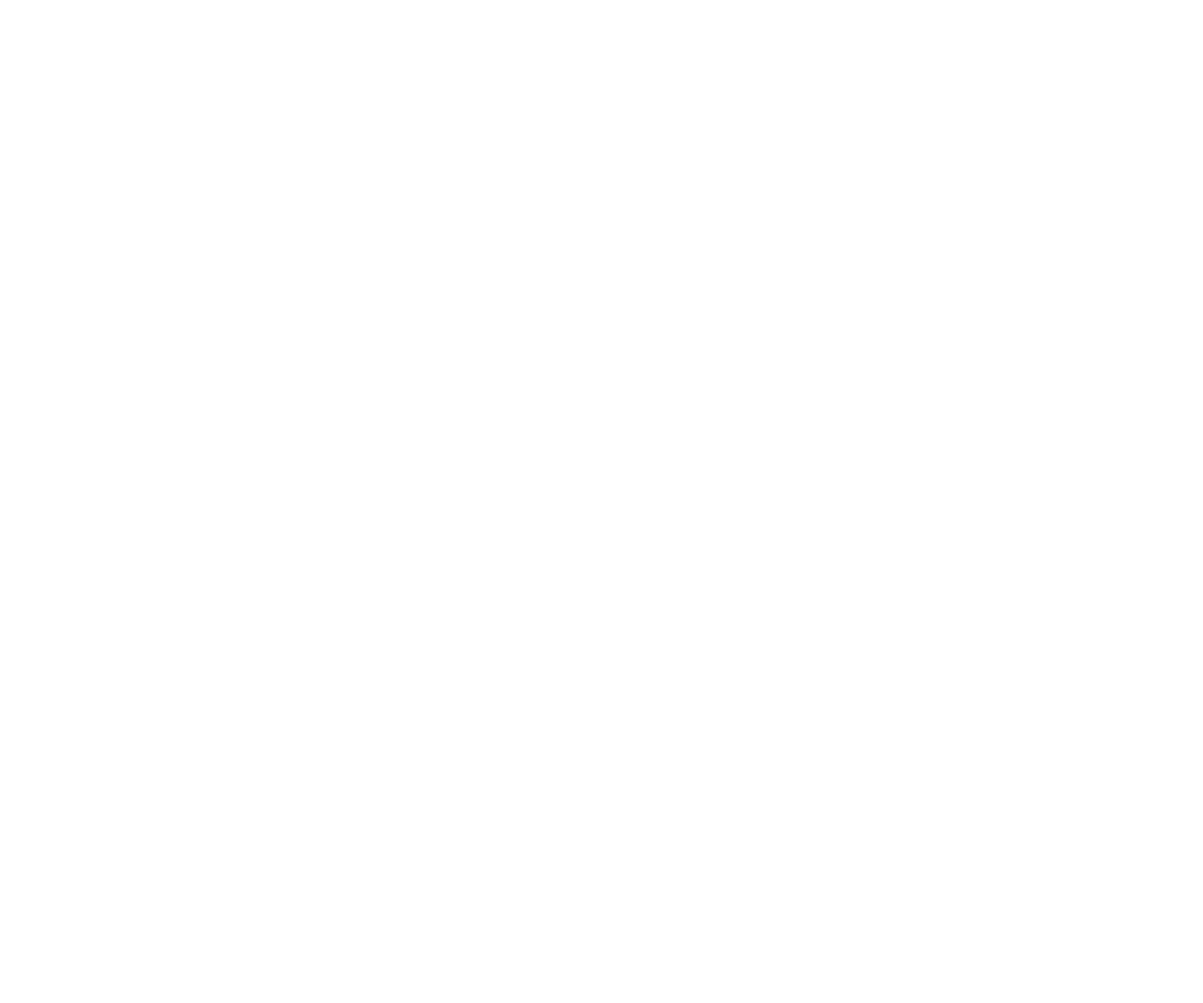
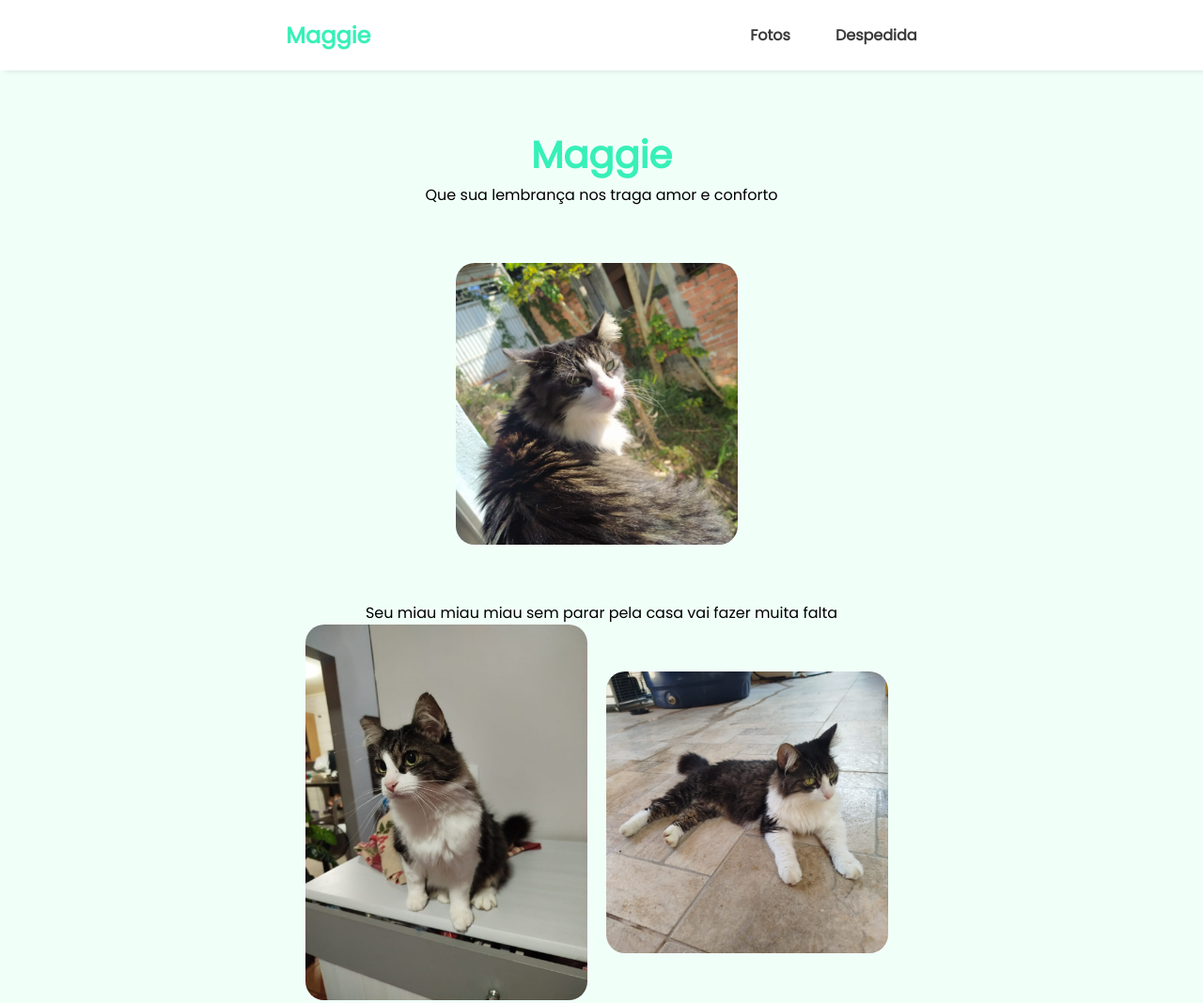
Before and after one commit to SilasFelipeDev/gatinha-maggie, a plain HTML site: page index.html in a window 1280 px wide. Shown: the top 1068 px of the page at 94% size. Before the commit the page ends 800 px from the top, so only its background shows below. Drawn offline with Linux system fonts and the light colour scheme.

Commit message:
Conteudo

```diff
--- /dev/null
+++ b/css/fotos.css
@@ -0,0 +1,25 @@
+.maggie {
+  width: 100%;
+  text-align: center;
+  margin: 60px 0;
+}
+
+.maggie h2 {
+  color: #37f0b8;
+  font-size: 40px;
+}
+
+.banner {
+  display: flex;
+  flex-wrap: wrap;
+  justify-content: center;
+  align-items: center;
+  gap: 10px;
+}
+
+.banner img {
+  width: 300px;
+  height: auto;
+  border-radius: 20px;
+  margin-right: 10px;
+}
--- /dev/null
+++ b/css/header.css
@@ -0,0 +1,32 @@
+header {
+  width: 100%;
+  padding: 20px 8%;
+  position: sticky;
+  top: 0;
+  z-index: 3;
+  background-color: #ffffff;
+  box-shadow: 5px 1px 5px rgba(0, 0, 0, 0.1);
+}
+
+#navbar {
+  width: 100%;
+  display: flex;
+  align-items: center;
+  justify-content: space-around;
+}
+
+#navList {
+  display: flex;
+  list-style: none;
+  gap: 48px;
+}
+
+.nav-item a {
+  text-decoration: none;
+  color: #3b3b3b;
+  font-weight: 600;
+}
+
+#menuMobile {
+  display: none;
+}
--- a/css/style.css
+++ b/css/style.css
@@ -0,0 +1,22 @@
+@import url("https://fonts.googleapis.com/css2?family=Poppins&display=swap");
+@import url("header.css");
+@import url("fotos.css");
+* {
+  margin: 0;
+  padding: 0;
+  box-sizing: border-box;
+  font-family: "Poppins", sans-serif;
+}
+
+html {
+  scroll-behavior: smooth;
+  overflow-x: hidden;
+}
+
+body {
+  background-color: #f1fff9;
+}
+
+.nome {
+  color: #37f0b8;
+}
--- a/index.html
+++ b/index.html
@@ -3,7 +3,68 @@
   <head>
     <meta charset="UTF-8" />
     <meta name="viewport" content="width=device-width, initial-scale=1.0" />
+    <!-- css -->
+    <link rel="stylesheet" href="css/style.css" />
+
     <title>Gatinha Maggie</title>
   </head>
-  <body></body>
+  <body>
+    <header>
+      <nav id="navbar">
+        <h1 class="nome">Maggie</h1>
+
+        <ul id="navList">
+          <li class="nav-item">
+            <a href="#fotos">Fotos</a>
+          </li>
+
+          <li class="nav-item">
+            <a href="#adeus">Despedida</a>
+          </li>
+        </ul>
+      </nav>
+      <!--navbar-->
+    </header>
+
+    <div id="fotos">
+      <div class="maggie">
+        <h2>Maggie</h2>
+        <p>Que sua lembrança nos traga amor e conforto</p>
+      </div>
+      <div class="banner">
+        <img src="img/maggieOlhar.jpg" alt="" />
+      </div>
+      <div class="maggie">
+        <p>Seu miau miau miau sem parar pela casa vai fazer muita falta</p>
+        <div class="banner">
+          <img src="img/maggieUrsinho.jpg" alt="" />
+          <img src="img/maggieChao.jpg" alt="" />
+        </div>
+      </div>
+      <div class="maggie">
+        <p>
+          Como seus soninhos eram gostosos... você era uma ótima companhia pra
+          sua mãe Juju
+        </p>
+        <div class="banner">
+          <img src="img/maggieDormindo1.jpg" alt="" />
+          <img src="img/maggieDormindo2.jpg" alt="" />
+          <img src="img/maggieDormindo3.jpg" alt="" />
+          <img src="img/maggieDormindo4.jpg" alt="" />
+        </div>
+      </div>
+    </div>
+    <!-- Fotos -->
+
+    <div id="adeus">
+      <div class="maggie">
+        <h2>Despedida</h2>
+        <p>
+          "...Eu deveria ter aproveitado mais o tempo com vc, não reclamado
+          tanto dos seus miados escandalosos. Agora sinto sua falta. Tento
+          brincar com as outras gatas, mas com você era diferente..."
+        </p>
+      </div>
+    </div>
+  </body>
 </html>
```
